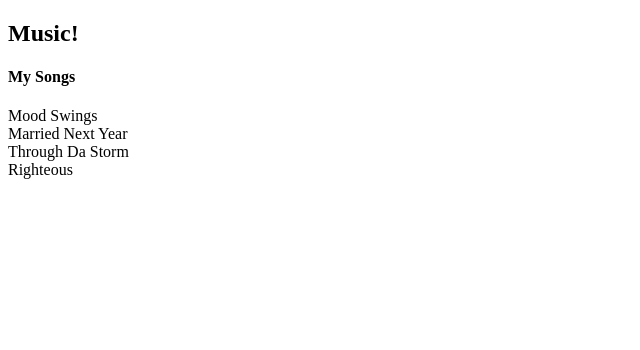
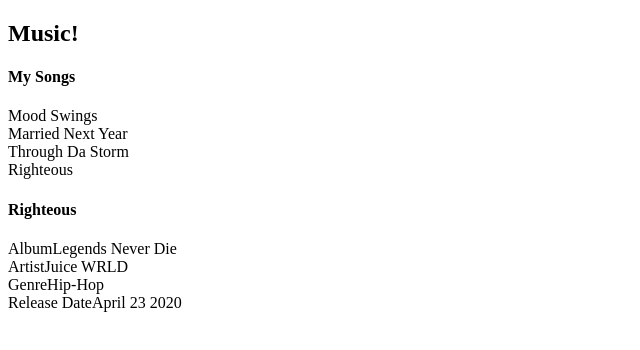
Before and after one commit to robertkemp04/MusicLibraryFrontEnd, a React (Create React App) app: page / in a window 1280 px wide. Shown: the top 350 px of the page, without its empty margins (0-640 px from the left). Built offline with nearby package versions, Linux system fonts and the light colour scheme.

Commit message:
First song added

```diff
--- a/src/App.jsx
+++ b/src/App.jsx
@@ -1,11 +1,13 @@
 import "./App.css";
 import Header from './components/Header/Header'
 import MusicTable from "./components/MusicTable/MusicList";
+import SongInfo from "./components/SongInfo/SongInfo";
 
 function App() {
   return <div className="App">
     <Header/>
     <MusicTable/>
+    <SongInfo title="Righteous" album="Legends Never Die" artist="Juice WRLD" genre="Hip-Hop" releaseDate="April 23 2020" />
   </div>;
 }
 
--- /dev/null
+++ b/src/components/SongInfo/SongInfo.jsx
@@ -0,0 +1,25 @@
+const SongInfo = ({title, album, artist, genre, releaseDate}) => {
+    return ( <div>
+        <h4>{title}</h4>
+        <div>
+            <div>
+                <span>Album</span>
+                <span>{album}</span>
+            </div>
+            <div>
+                <span>Artist</span>
+                <span>{artist}</span>
+            </div>
+            <div>
+                <span>Genre</span>
+                <span>{genre}</span>
+            </div>
+            <div>
+                <span>Release Date</span>
+                <span>{releaseDate}</span>
+            </div>
+        </div>
+    </div> );
+}
+
+export default SongInfo;
```
